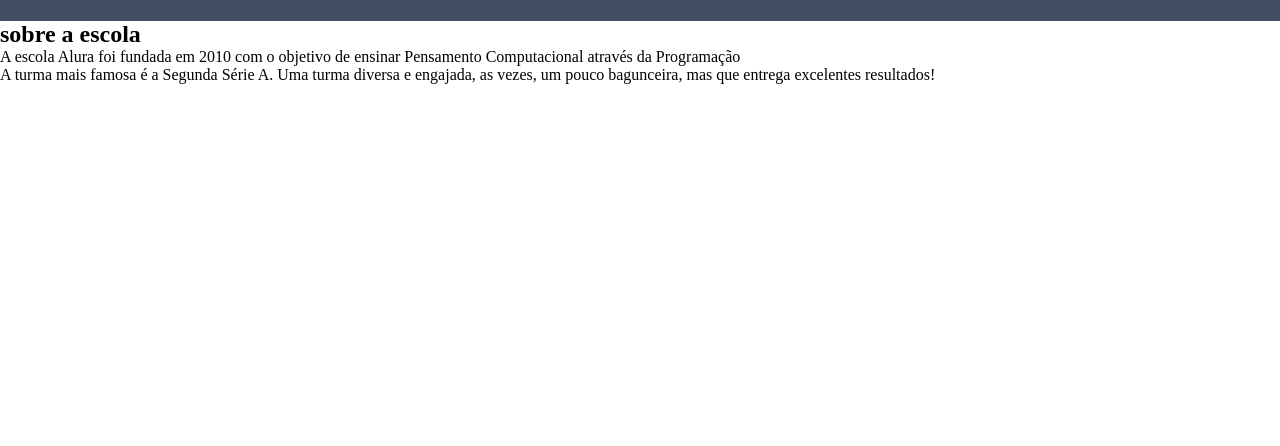
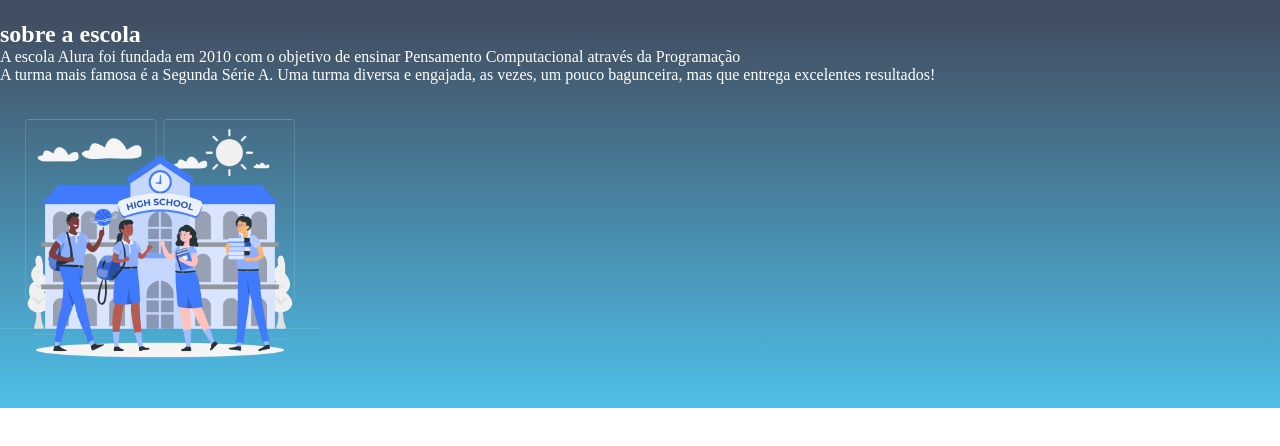
Before and after one commit to txrph/projeto-de-vida-, a plain HTML site: page index.html in a window 1280 px wide. Shown: the part 86-532 px from the top of the page. Drawn offline with Linux system fonts and the light colour scheme.

Commit message:
Add files via upload

```diff
--- a/index.html
+++ b/index.html
@@ -19,6 +19,7 @@
         <h2 class="escola-titlo">sobre a escola</h2>
         <p class="escola-texto-um">A escola Alura foi fundada em 2010 com o objetivo de ensinar Pensamento Computacional através da Programação</p>
         <p class="escola-texto-dois">A turma mais famosa é a Segunda Série A. Uma turma diversa e engajada, as vezes, um pouco bagunceira, mas que entrega excelentes resultados!</p>
+        <img class="escola-imagem" src="imagem escola.png" alt="Professora no quadro">
     </section>
 </body>
 </html>
--- a/style.css
+++ b/style.css
@@ -20,3 +20,12 @@
     font-size: 24px;
 
 }
+
+.escola-imagem{
+    width: 25%;
+}
+
+.escola{
+    background-image: linear-gradient( #424E61,#4EbfE9);
+    color: white;
+}
```
Also changed, not shown: imagem escola.png (added).
